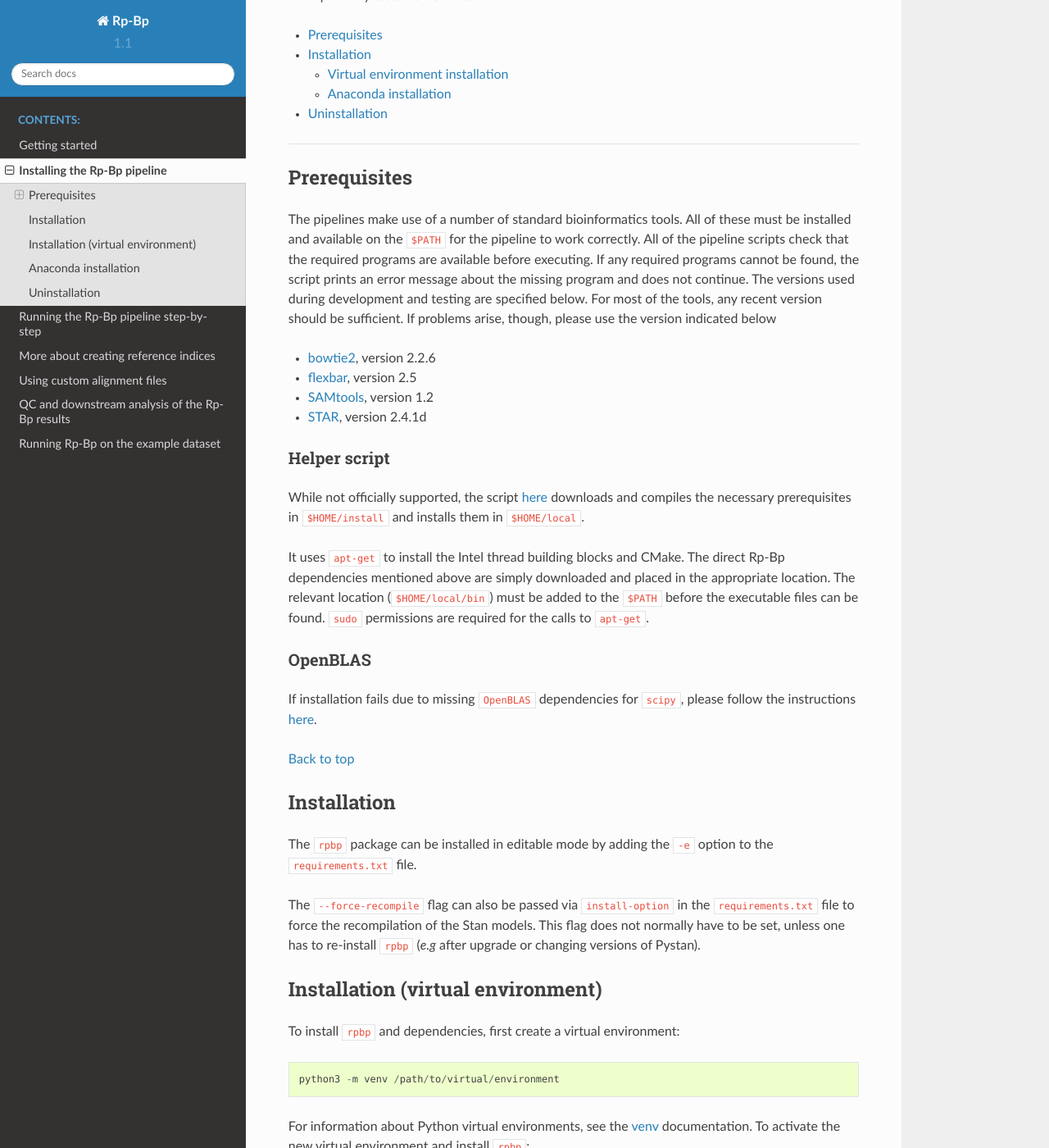
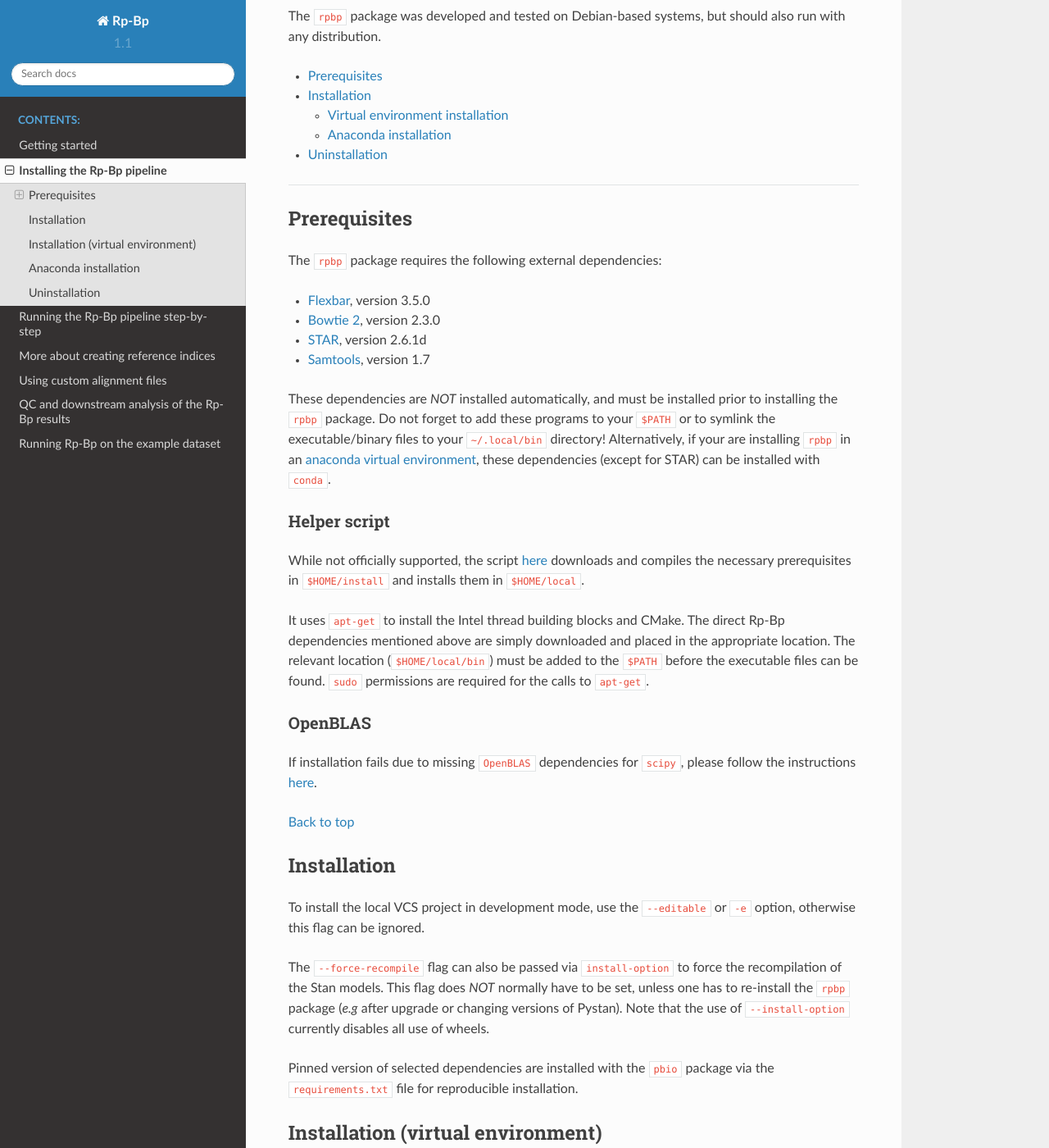
Before and after one commit to dieterich-lab/rp-bp, a Sphinx documentation site: the page built from docs/installation.md, in a window 1280 px wide and 1400 px high, scrolled down 201 px. Shown: the whole window at 82% size. Built offline with Sphinx 7.4.7 and the Read the Docs theme 2.0.0, drawn with Linux system fonts in a browser that asks for light colours; some of the changed text lies outside the part shown.

Commit message:
FIX requirements

````diff
--- a/docs/installation.md
+++ b/docs/installation.md
@@ -1,7 +1,9 @@
 
 # Installing the Rp-Bp pipeline
 
-This document describes detailed installation instructions for the Rp-Bp pipeline. These steps have been primarily tested on Ubuntu.
+This document describes how to install the `rpbp` package.
+
+The `rpbp` package was developed and tested on Debian-based systems, but should also run with any distribution.
 
 <a id="toc"></a>
 
@@ -17,12 +19,18 @@ This document describes detailed installation instructions for the Rp-Bp pipelin
 
 ## Prerequisites
 
-The pipelines make use of a number of standard bioinformatics tools. All of these must be installed and available on the `$PATH` for the pipeline to work correctly. All of the pipeline scripts check that the required programs are available before executing. If any required programs cannot be found, the script prints an error message about the missing program and does not continue. The versions used during development and testing are specified below. For most of the tools, any recent version should be sufficient. If problems arise, though, please use the version indicated below
+The `rpbp` package requires the following external dependencies:
 
-* [bowtie2](http://bowtie-bio.sourceforge.net/bowtie2/index.shtml), version 2.2.6
-* [flexbar](https://github.com/seqan/flexbar), version 2.5
-* [SAMtools](http://www.htslib.org/), version 1.2
-* [STAR](https://github.com/alexdobin/STAR), version 2.4.1d
+* [Flexbar](https://github.com/seqan/flexbar), version 3.5.0
+* [Bowtie 2](http://bowtie-bio.sourceforge.net/bowtie2/index.shtml), version 2.3.0
+* [STAR](https://github.com/alexdobin/STAR), version 2.6.1d
+* [Samtools](http://www.htslib.org), version 1.7
+
+These dependencies are *NOT* installed automatically, and must be installed prior to installing
+the `rpbp` package. Do not forget to add these programs to your `$PATH` or to symlink the executable/binary files
+to your `~/.local/bin` directory! Alternatively, if your are installing `rpbp` in
+an [anaconda virtual environment](#anaconda-installation), these dependencies (except for STAR) can
+be installed with `conda`.
 
 #### Helper script
 
@@ -47,19 +55,22 @@ If installation fails due to missing `OpenBLAS` dependencies for `scipy`, please
 
 ## Installation
 
-The `rpbp` package can be installed in editable mode by adding the `-e` option to
-the `requirements.txt` file.
+To install the local VCS project in development mode, use the `--editable` or `-e` option, otherwise
+this flag can be ignored.
 
-The `--force-recompile` flag can also be passed via `install-option` in the `requirements.txt` file
-to force the recompilation of the Stan models. This flag does not normally have to be set, unless one
-has to re-install `rpbp` (*e.g* after upgrade or changing versions of Pystan).
+The `--force-recompile` flag can also be passed via `install-option` to force the recompilation of the Stan models.
+This flag does *NOT* normally have to be set, unless one has to
+re-install the `rpbp` package (*e.g* after upgrade or changing versions of Pystan). Note that
+the use of `--install-option` currently disables all use of wheels.
 
+Pinned version of selected dependencies are installed with the `pbio` package via
+the `requirements.txt` file for reproducible installation.
 
 <a id='virtual-environment-installation'></a>
 
 ## Installation (virtual environment)
 
-To install `rpbp` and dependencies, first create a virtual environment:
+To install the `rpbp` package and its dependencies, first create a virtual environment:
 
 ```
 python3 -m venv /path/to/virtual/environment
@@ -76,28 +87,28 @@ source /path/to/virtual/environment/bin/activate
 pip install --upgrade pip setuptools wheel
 
 # Clone the git repository
-git clone git@github.com:dieterich-lab/rp-bp.git
+git clone https://github.com/dieterich-lab/rp-bp.git
 cd rp-bp
 
-pip --verbose install -r requirements.txt
+# The period is required, it is the local project path (rp-bp)
+pip --verbose install -r requirements.txt [-e] . [--install-option="--force-recompile"] 2>&1 | tee install.log
 
 ```
 
 [Back to top](#toc)
+
+<a id='anaconda-installation'></a>
 
 ## Anaconda installation
 
 The package can also be installed within an [anaconda](https://www.continuum.io/) environment.
 
    * The version of gcc included by default may not properly compile the Stan model files, so it must be updated first.
-   * In addition, `llvm` and `libyaml-dev` may have to be installed (required for `pbio`):
-
+   * In addition, `llvm` may have to be installed (required for `pbio`):
 
 ```
-# Optional: update gcc if necessary.
+# Optional: update gcc and install llvm.
 conda install -c salford_systems libgcc-6=6.2.0
-
-# Optional: install llvm
 conda install -c anaconda llvm
 conda install -c numba llvmlite
 
@@ -107,11 +118,18 @@ conda create -n my_new_environment python=3.6 anaconda
 # Activate the new environment.
 source activate my_new_environment
 
+# Optional: install external dependencies (except STAR)
+conda install -c bioconda flexbar=3.5.0
+conda install -c bioconda bowtie2=2.3.0
+conda install -c bioconda samtools=1.7
+
 # Clone the git repository
-git clone git@github.com:dieterich-lab/rp-bp.git
+git clone https://github.com/dieterich-lab/rp-bp.git
 cd rp-bp
 
-pip --verbose install -r requirements.txt
+# The period is required, it is the local project path (rp-bp)
+pip --verbose install -r requirements.txt [-e] . [--install-option="--force-recompile"] 2>&1 | tee install.log
+
 ```
 
 [Back to top](#toc)
````
Also changed, not shown: other parts of docs/installation.md (+1 -1 lines), CHANGELOG.md (+1 -1 lines), requirements.txt (+1 -7 lines).
